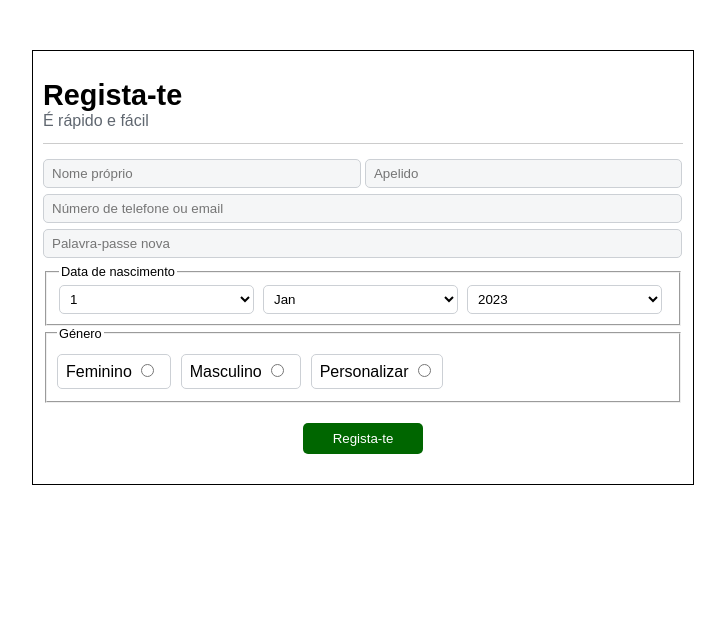
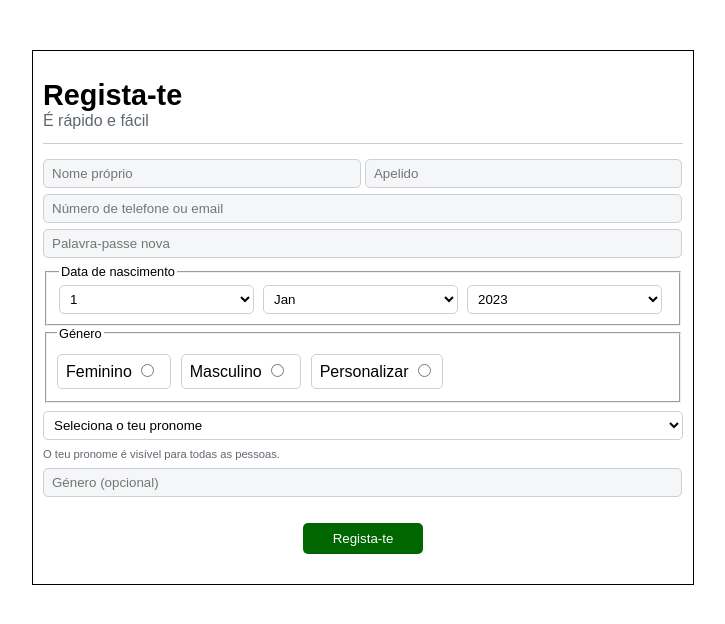
Before and after one commit to Vascoribs/Facebook-form, a plain HTML site: page index.html in a window 1280 px wide. Shown: the whole page, without its empty margins (277-1002 px from the left). Drawn offline with Linux system fonts and the light colour scheme.

Commit message:
Implementado funcionalidade adicional campos escondidos na seleção de género

```diff
--- a/index.html
+++ b/index.html
@@ -61,6 +61,18 @@
                     <input type="radio" name="gender" value="P" required>
                   </label>
                 </fieldset>
+                <div>
+                  <select name="pronoun" aria-label="Pronome">
+                    <option value="" disabled selected>Seleciona o teu pronome</option>
+                    <option value="1">Ela</option>
+                    <option value="2">Ele</option>
+                    <option value="6">Neutro</option>
+                  </select>
+                </div>
+                <p>O teu pronome é visível para todas as pessoas.</p>
+                <div class="large-input">
+                  <input type="text" name="custom_gender" placeholder="Género (opcional)" aria-label="Género Personalizado">
+                </div>
               </div>
               <div class="form-submit">
                 <button type="submit" name="send">Regista-te</button>
--- a/style.css
+++ b/style.css
@@ -70,6 +70,17 @@ select {
     margin-right: 10px;
 }
 
+.gender-selection select {
+    width: 100%;
+    margin: 8px 0;
+}
+
+.gender-selection p {
+    color: #606770;
+    margin: 0 0 8px 0;
+    font-size: 0.7rem;
+}
+
 .form-submit {
     margin: 20px 0;
     text-align: center;
```
